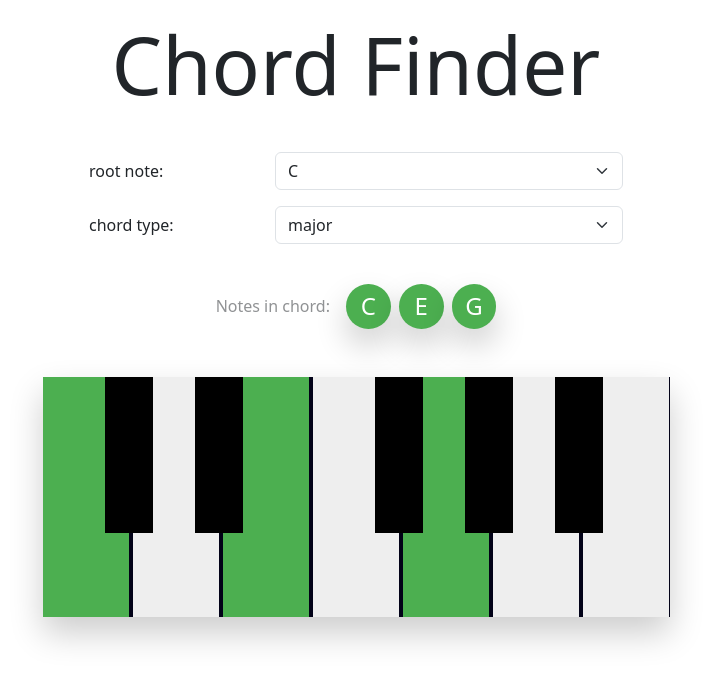
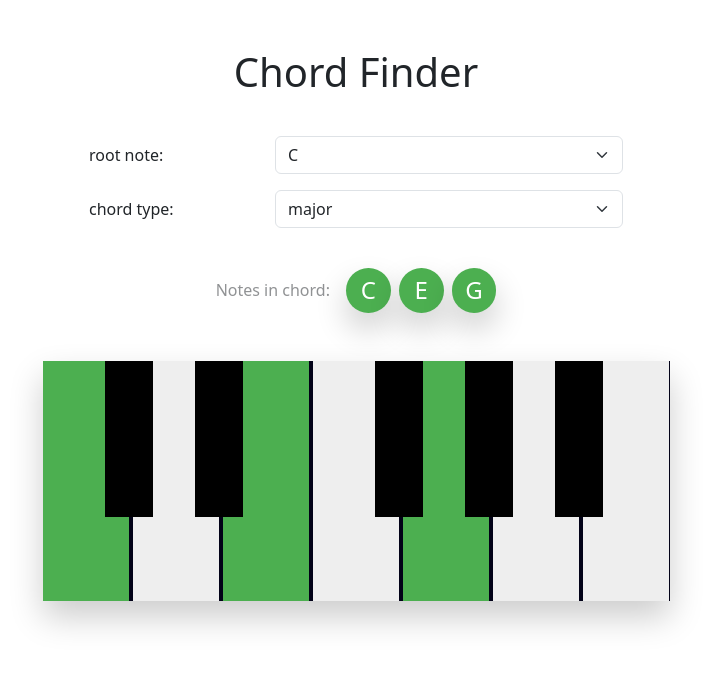
Before and after one commit to SamWen0201/chord-finder, a Vue app in the folder chord-finder/: page / in a window 1280 px wide. Shown: the top 682 px of the page, without its empty margins (284-996 px from the left). Built offline with nearby package versions, Linux system fonts and the light colour scheme.

Commit message:
style: 修正 chord finder title

```diff
--- a/chord-finder/src/App.vue
+++ b/chord-finder/src/App.vue
@@ -1,8 +1,8 @@
 <template>
   <div class="container-md">
-    <div class="row mb-3 mt-3">
+    <div class="row mb-3 mt-5">
       <div class="col">
-        <h1 class="text-center display-1">{{ title }}</h1>
+        <h1 class="text-center">{{ title }}</h1>
       </div>
     </div>
 
```
